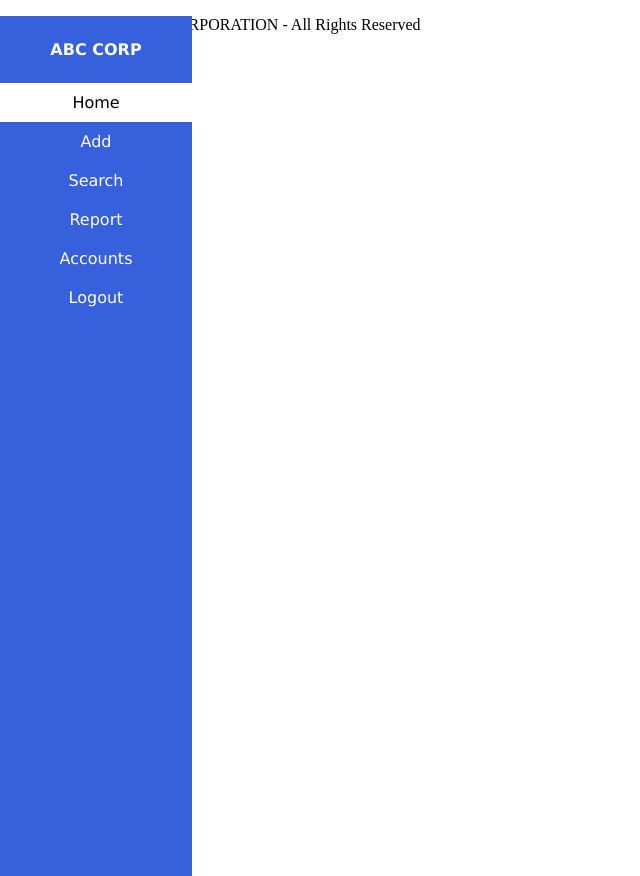
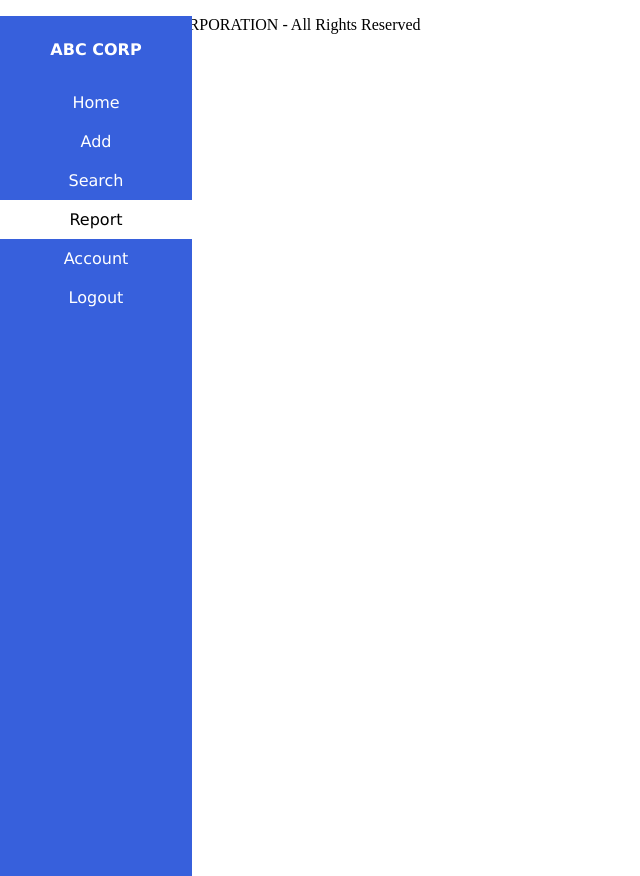
Before and after one commit to shu-csas-changgar/group-project-cepd-com, a Django app: page /report/ in a window 1280 px wide. Shown: the whole page, without its empty margins (0-640 px from the left). Run offline with Django 3.2, Linux system fonts and the light colour scheme; a user stored in the database is signed in.

Commit message:
navbar setting active complete

```diff
--- a/ABC_CORP/ABC_INVENTORY/templates/adminnav.html
+++ b/ABC_CORP/ABC_INVENTORY/templates/adminnav.html
@@ -8,9 +8,9 @@
 
 <ul>
   <p id="head">ABC CORP</p>
-  <li><a class="active" href="{% url 'home' %}">Home</a></li>
+  <li class="dropdown"><a class="home dropbtn" href="{% url 'home' %}">Home</a></li>
   <li class="dropdown">
-    <a href="javascript:void(0)" class ="dropbtn">Add</a>
+    <a href="javascript:void(0)" class ="add dropbtn">Add</a>
     <div class="dropdown-content">
       <a href="#">Equipment</a>
       <a href="#">User</a>
@@ -18,16 +18,16 @@
     </div>
   </li>
   <li class="dropdown">
-    <a href="javascript:void(0)" class ="dropbtn">Search</a>
+    <a href="javascript:void(0)" class ="search dropbtn">Search</a>
     <div class="dropdown-content">
       <a href="#">Equipment</a>
       <a href="#">Users</a>
       <a href="#">Vendors</a>
     </div>
   </li>
-  <li class="dropdown"><a href="{% url 'report' %}" class ="dropbtn">Report</a></li>
-  <li class="dropdown"><a href="#about" class ="dropbtn">Accounts</a></li>
-  <li class="dropdown"><a href="{% url 'logout' %}" class ="dropbtn">Logout</a></li>
+  <li class="dropdown"><a href="{% url 'report' %}" class ="report dropbtn">Report</a></li>
+  <li class="dropdown"><a href="#about" class ="account dropbtn">Account</a></li>
+  <li class="dropdown"><a href="{% url 'logout' %}" class ="logout dropbtn">Logout</a></li>
 
 </ul>
 <script src="https://code.jquery.com/jquery-3.6.0.js"></script>
@@ -37,10 +37,7 @@
     $(this).addClass('active').siblings().removeClass('active')
     $(this).find("a.dropbtn").addClass('active')
   })
-  $(document).on('click', 'li a', function(){
-    $(this).addClass('active').siblings().removeClass('active')
-  })
-</script>
+  </script>
 
 {% block content%}
 
--- a/ABC_CORP/ABC_INVENTORY/templates/home.html
+++ b/ABC_CORP/ABC_INVENTORY/templates/home.html
@@ -2,6 +2,10 @@
 {% load static %}
 {% block content %}
     <!DOCTYPE html>
+        <script>
+            $('a.home.dropbtn').addClass('active')
+            $('li.dropdown').addClass('active')
+        </script>
 
         <head>
             <title>ABC CORP Home</title>
--- a/ABC_CORP/ABC_INVENTORY/templates/report.html
+++ b/ABC_CORP/ABC_INVENTORY/templates/report.html
@@ -1,6 +1,11 @@
 {% extends navigationPage %}
 {% load static %}
 {% block content %}
+<script>
+    $('a.report.dropbtn').addClass('active')
+    $('li.dropdown').addClass('active')
+</script>
+
 <footer class="footer">
     <div id="footer-text">
         <p>Copyright &copy; {{date.year}} - ABC CORPORATION - All Rights Reserved</p>
```
Also changed, not shown: ABC_CORP/db.sqlite3.
